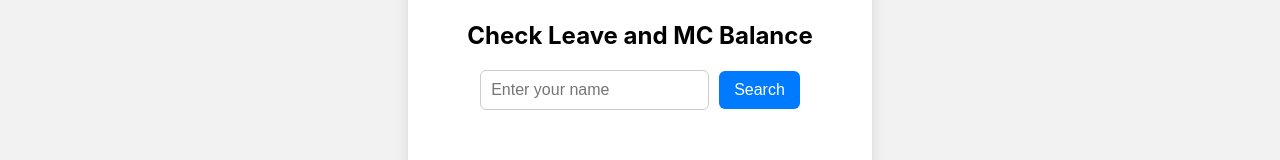
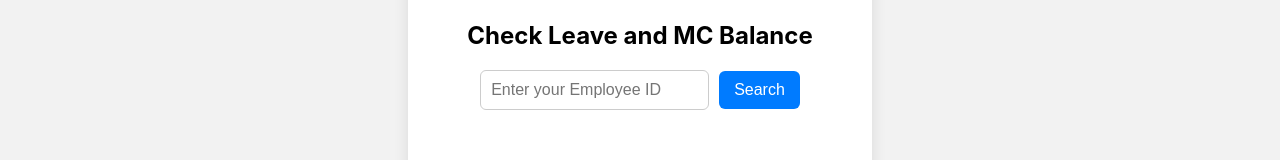
Before and after one commit to nigelsohwz/leave-tracker, a React (Create React App) app: page / in a window 1280 px wide. Shown: the part 173-333 px from the top of the page. Built offline with nearby package versions, Linux system fonts and the light colour scheme.

Commit message:
Updated staff leave data in data.js

```diff
--- a/src/components/StaffView.js
+++ b/src/components/StaffView.js
@@ -18,7 +18,7 @@ const StaffView = () => {
         <h2>Check Leave and MC  Balance</h2>
         <input
           type="text"
-          placeholder="Enter your name"
+          placeholder="Enter your Employee ID"
           value={name}
           onChange={(e) => setName(e.target.value)}
           style={styles.input}
```
